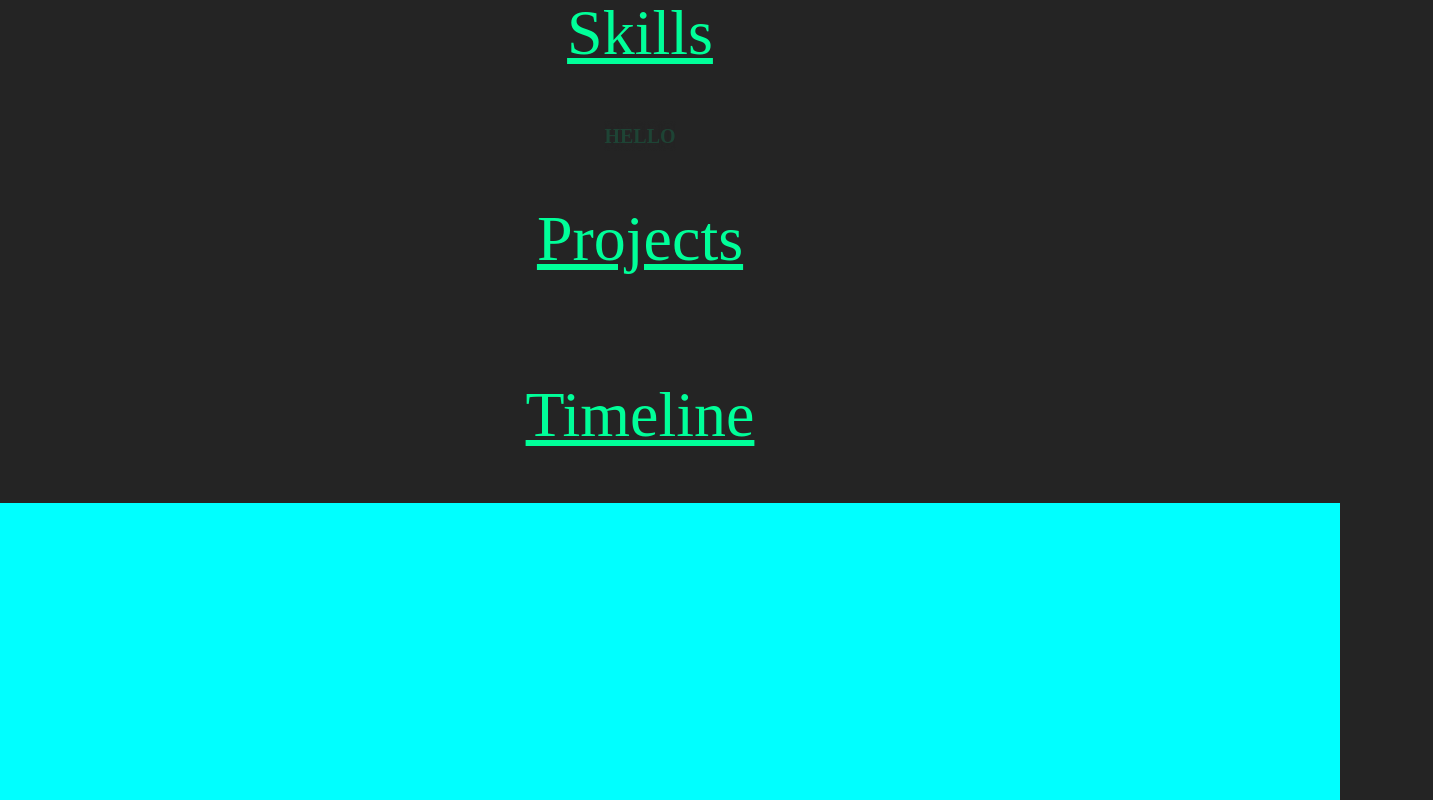
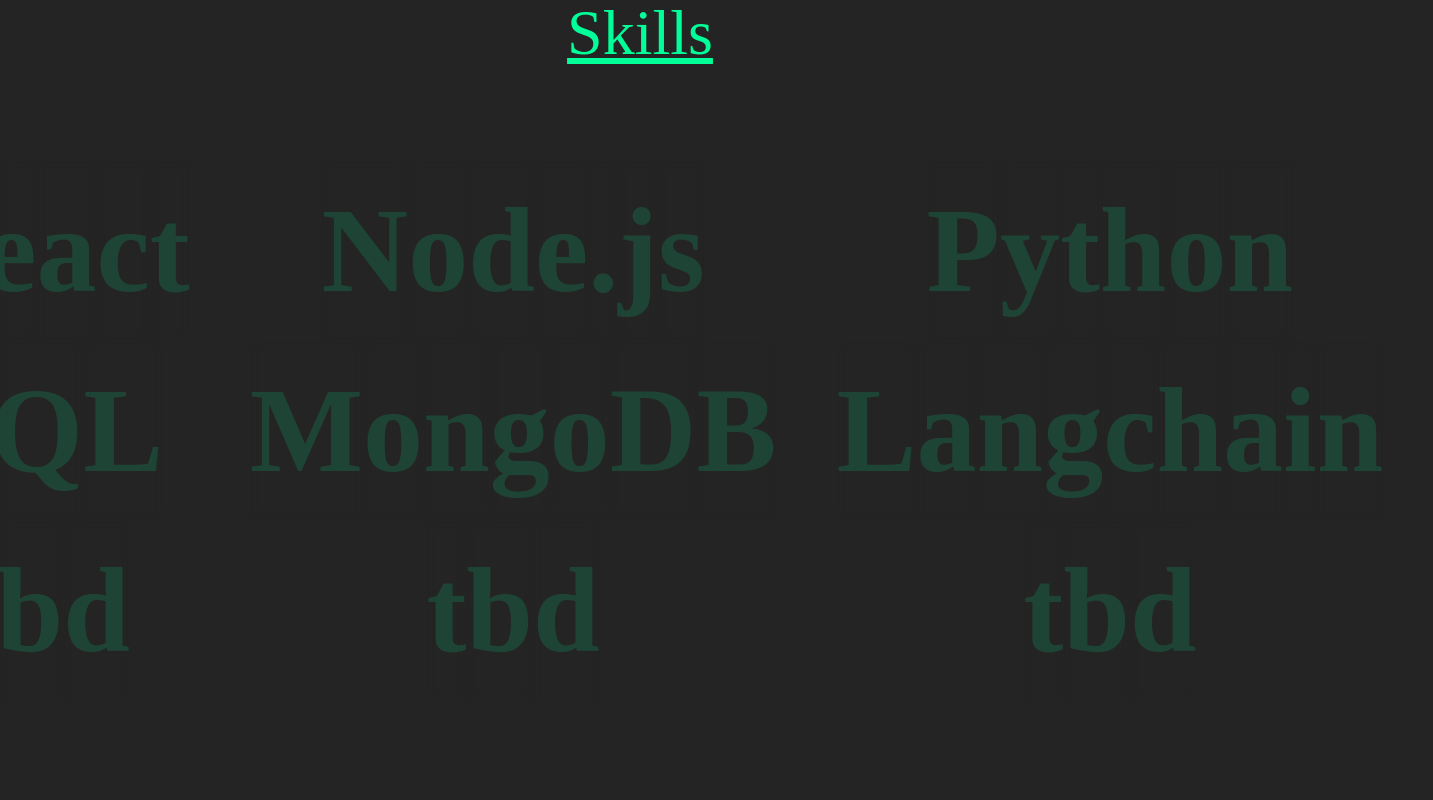
Before and after one commit to ZacharyGonzalez/Portfolio, a React (Vite) app: page / in a window 1280 px wide. Shown: the part 1560-2360 px from the top of the page, 1433 px wide, since content can reach past the window. Built offline with nearby package versions, Linux system fonts and the light colour scheme.

Commit message:
made skills section

```diff
--- a/src/features/education/Education.tsx
+++ b/src/features/education/Education.tsx
@@ -8,7 +8,7 @@
         Degree="Associates of Science"
         Date="Sep. 2018 - Dec. 2020"
         GPA="3.7"
-        School="Essec Count Community College"
+        School="Essex Count Community College"
       />
       <EducationCard
         Degree="Bachelors of Science"
--- a/src/features/skills/Skills.tsx
+++ b/src/features/skills/Skills.tsx
@@ -4,7 +4,23 @@
   return (
     <div className="skills">
       <div className="row">
-        <GlassWord />
+        <div className="col1">
+          <GlassWord word="React" />
+          <GlassWord word="SQL" />
+          <GlassWord word="tbd" />
+        </div>
+        <div>
+          <div className="col2">
+            <GlassWord word="Node.js" />
+            <GlassWord word="MongoDB" />
+            <GlassWord word="tbd" />
+          </div>
+        </div>
+        <div className="col3">
+          <GlassWord word="Python" />
+          <GlassWord word="Langchain" />
+          <GlassWord word="tbd" />
+        </div>
       </div>
     </div>
   );
--- a/src/features/skills/components/word/GlassWord.tsx
+++ b/src/features/skills/components/word/GlassWord.tsx
@@ -1,13 +1,14 @@
 import "./glassWord.css";
 import GlassLetter from "./component/glassLetter/GlassLetter";
-export default function GlassWord() {
-  return (
-    <div className="glass-word">
-      <GlassLetter letter={"H"} />
-      <GlassLetter letter={"E"} />
-      <GlassLetter letter={"L"} />
-      <GlassLetter letter={"L"} />
-      <GlassLetter letter={"O"} />
-    </div>
-  );
+interface GlassWordProps {
+  word: string;
 }
+export default function GlassWord({ word }: GlassWordProps) {
+  function characterizeWord(word: string) {
+    return word
+      .split("")
+      .map((char, index) => <GlassLetter key={index} letter={char} />);
+  }
+
+  return <div className="glass-word">{characterizeWord(word)}</div>;
+}
--- a/src/features/skills/components/word/component/glassLetter/glassLetter.css
+++ b/src/features/skills/components/word/component/glassLetter/glassLetter.css
@@ -1,5 +1,5 @@
 .glass-letter {
-  font-size: 20px;
+  font-size: 120px;
   font-weight: bold;
   backdrop-filter: blur(5px);
   transition: all 0.3s ease;
--- a/src/features/skills/components/word/glassWord.css
+++ b/src/features/skills/components/word/glassWord.css
@@ -1,3 +1,7 @@
 .glass-word {
   display: flex;
+  align-content: center;
+  align-items: center;
+  justify-content: center;
+  align-content: center;
 }
--- a/src/features/skills/skills.css
+++ b/src/features/skills/skills.css
@@ -1,3 +1,23 @@
 .skills {
-  justify-items: center;
+  display: flex;
 }
+.row {
+  gap: 20px;
+  padding: 20px;
+  display: flex;
+}
+.col1 {
+  padding: 20px;
+}
+.col2 {
+  padding: 20px;
+}
+.col3 {
+  padding: 20px;
+}
+.test {
+  align-content: center;
+  align-items: center;
+  justify-content: center;
+  align-content: center;
+}
```
